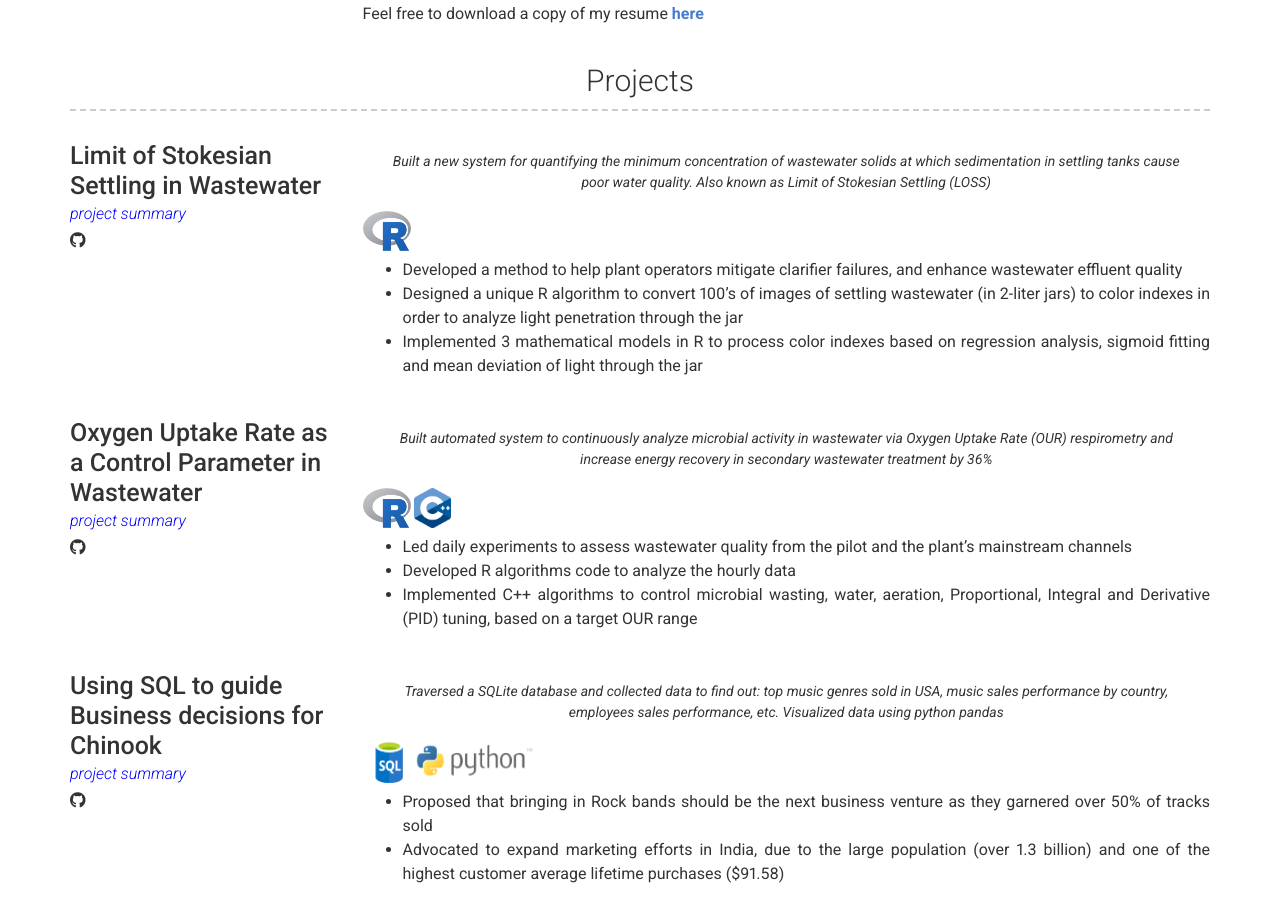
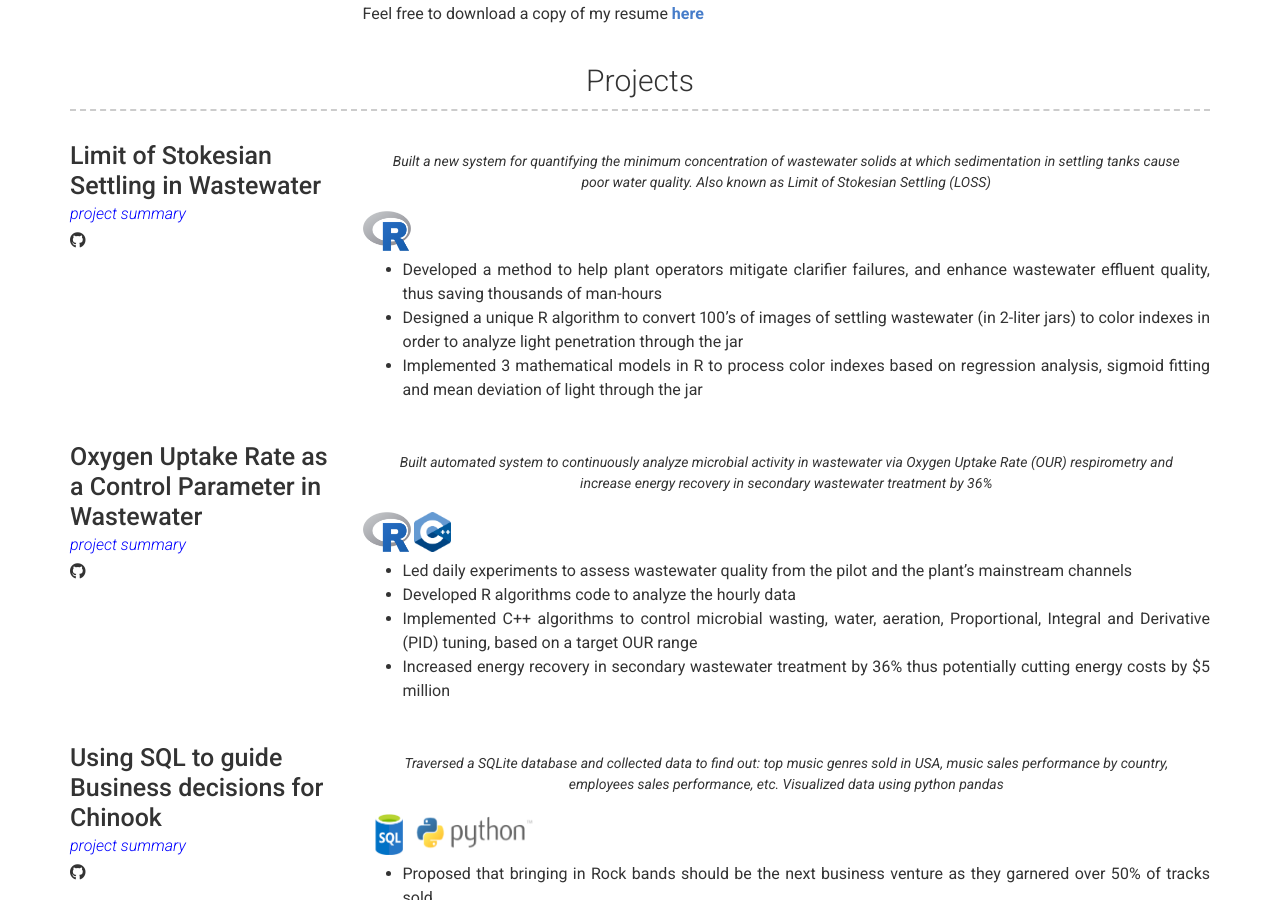
Before and after one commit to OlaOlagunju/cloudgeek.com.ng, a Jekyll site: the page built from index.md, in a window 1280 px wide and 900 px high, scrolled down 648 px. Built offline with Jekyll 4.4.1, drawn with Linux system fonts in a browser that asks for light colours; nearby versions of some CDN libraries.

Commit message:
Update _config.yml

```diff
--- a/_config.yml
+++ b/_config.yml
@@ -82,7 +82,7 @@
           Built a new system for quantifying the minimum concentration of wastewater solids at which sedimentation in settling tanks cause poor water quality. Also known as Limit of Stokesian Settling (LOSS)
         description: | #
           <img src="/images/rlogo.png" width="48" height="40" />
-          - Developed a method to help plant operators mitigate clarifier failures, and enhance wastewater effluent quality
+          - Developed a method to help plant operators mitigate clarifier failures, and enhance wastewater effluent quality, thus saving thousands of man-hours
           - Designed a unique R algorithm to convert 100’s of images of settling wastewater (in 2-liter jars) to color indexes in order to analyze light penetration through the jar
           - Implemented 3 mathematical models in R to process color indexes based on regression analysis, sigmoid fitting and mean deviation of light through the jar
       - layout: left
@@ -103,6 +103,7 @@
           - Led daily experiments to assess wastewater quality from the pilot and the plant’s mainstream channels
           - Developed R algorithms code to analyze the hourly data
           - Implemented C++ algorithms to control microbial wasting, water, aeration, Proportional, Integral and Derivative (PID) tuning, based on a target OUR range
+          - Increased energy recovery in secondary wastewater treatment by 36% thus potentially cutting energy costs by $5 million
       - layout: left
         title: Using SQL to guide Business decisions for Chinook
         link: github.com/OlaOlagunju/SQL_Business_Project
```
